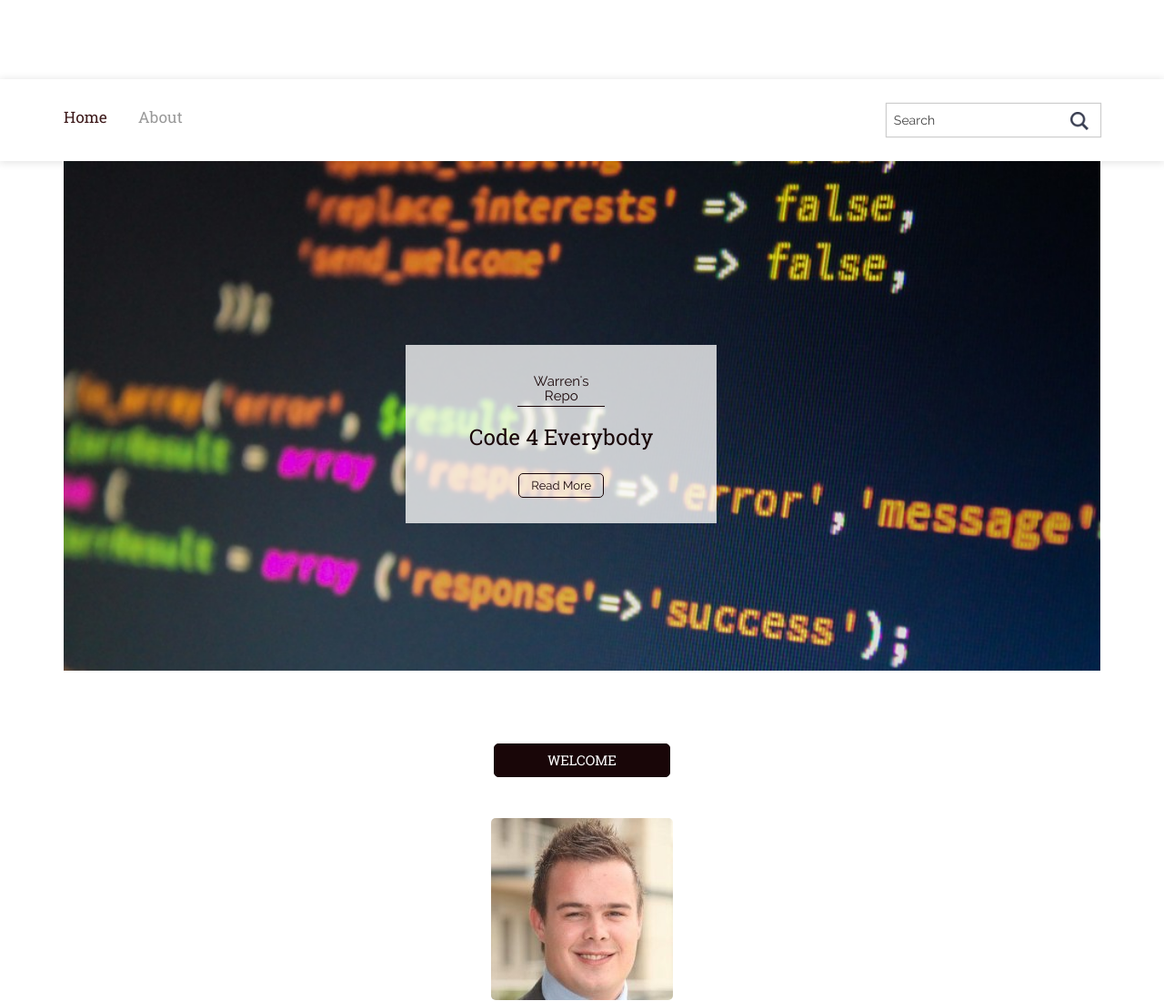
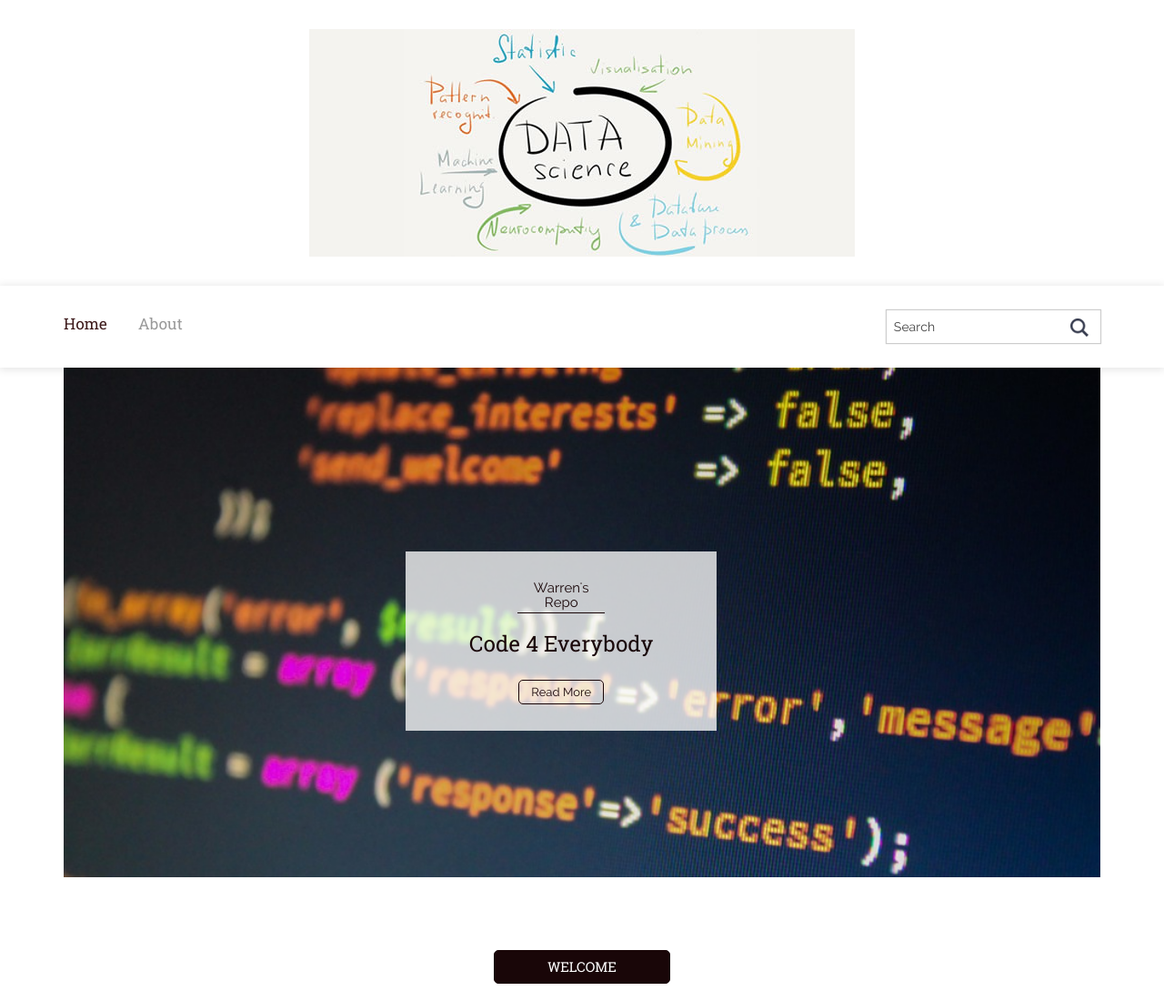
Before and after one commit to WaWatahR/wawatahr.github.io, a plain HTML site: page about.html in a window 1280 px wide. Shown: the top 1100 px of the page at 91% size. Drawn offline with Linux system fonts and the light colour scheme.

Commit message:
Updated About page

```diff
--- a/about.html
+++ b/about.html
@@ -45,7 +45,7 @@ Smartphone Compatible web template, free webdesigns for Nokia, Samsung, LG, Sony
 	<div class="header-top">
 		<div class="container">
 			<div class="head-main">
-				<a href="index.html"><img src="images/logo-1.png" alt="" /></a>
+				<a href="index.html"><img src="images/data-science-parts.jpg" alt="" /></a>
 			</div>
 		</div>
 	</div>
```
